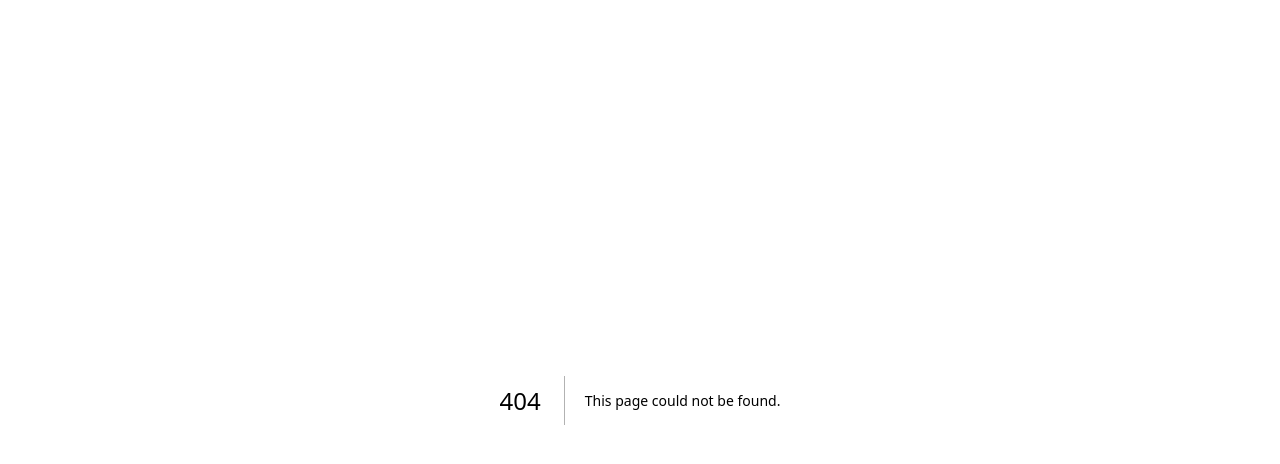
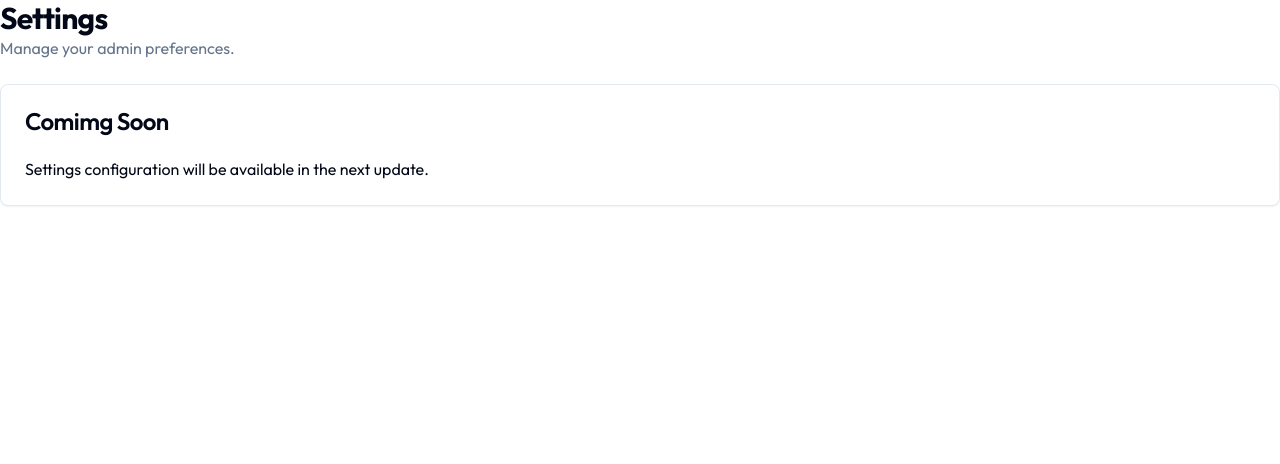
Before and after one commit to aakmal101/docufieds, a Next.js app: page /admin/settings in a window 1280 px wide. Before the commit this address had no page. Shown: the top 464 px of the page. Built offline with nearby package versions, Linux system fonts and the light colour scheme.

Commit message:
Fix: Exclude API from middleware and create Settings page

```diff
--- a/middleware.ts
+++ b/middleware.ts
@@ -14,6 +14,6 @@ export const config = {
      * - favicon.ico (favicon file)
      * Feel free to modify this pattern to include more paths.
      */
-    '/((?!_next/static|_next/image|favicon.ico|.*\\.(?:svg|png|jpg|jpeg|gif|webp)$).*)',
+    '/((?!api|_next/static|_next/image|favicon.ico|.*\\.(?:svg|png|jpg|jpeg|gif|webp)$).*)',
   ],
 }
--- /dev/null
+++ b/src/app/admin/settings/page.tsx
@@ -0,0 +1,23 @@
+'use client'
+
+import { Card, CardContent, CardHeader, CardTitle } from '@/components/ui/card'
+
+export default function AdminSettingsPage() {
+    return (
+        <div className="space-y-6">
+            <div>
+                <h1 className="text-3xl font-bold tracking-tight">Settings</h1>
+                <p className="text-muted-foreground">Manage your admin preferences.</p>
+            </div>
+
+            <Card>
+                <CardHeader>
+                    <CardTitle>Comimg Soon</CardTitle>
+                </CardHeader>
+                <CardContent>
+                    <p>Settings configuration will be available in the next update.</p>
+                </CardContent>
+            </Card>
+        </div>
+    )
+}
```
